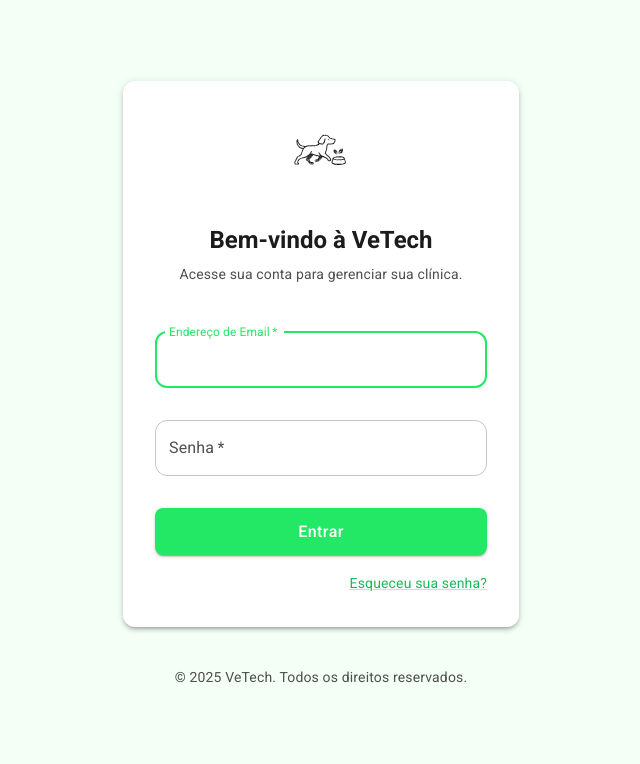
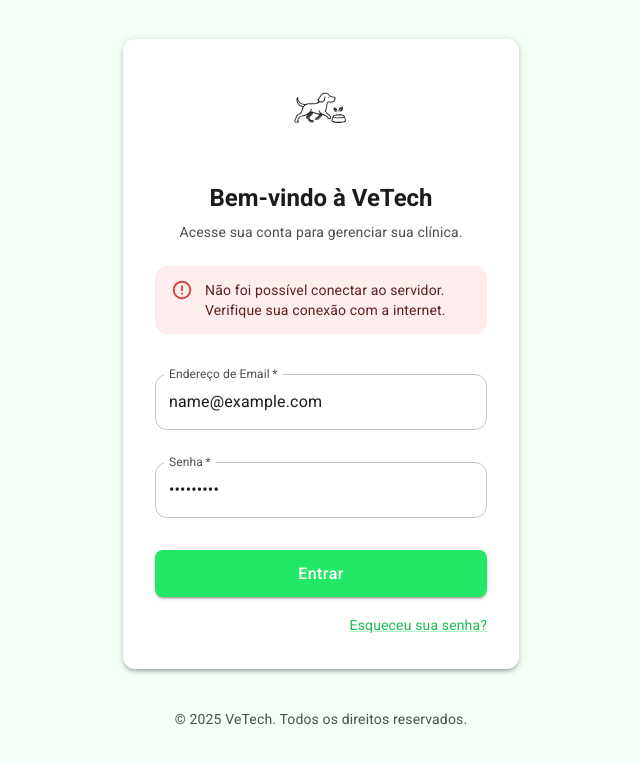
Before and after one commit to andrelaudares/VeTech, a React (Vite) app in the folder frontend/app/: page /login in a window 1280 px wide. Both pictures are taken after typing "name@example.com", "Sample123" into the empty fields and a click on the button "Entrar". Shown: the top 764 px of the page, without its empty margins (319-959 px from the left). Built offline with nearby package versions, Linux system fonts and the light colour scheme; no server answers.

Commit message:
Finalização do desenvolvimento do front-end: Correção na página de login e modais das dietas e atividades

```diff
--- a/frontend/app/src/components/activities/ActivityPlanFormModal.jsx
+++ b/frontend/app/src/components/activities/ActivityPlanFormModal.jsx
@@ -148,7 +148,7 @@ const ActivityPlanFormModal = ({
 
   return (
     <Dialog open={open} onClose={handleCloseModal} maxWidth="md" fullWidth PaperProps={{ sx: { backgroundColor: colors.paperBackground } }}>
-      <DialogTitle sx={{ color: colors.textPrimary, borderBottom: `1px solid ${colors.borderColor}` }}>
+      <DialogTitle sx={{ backgroundColor: '#23e865', color: colors.textPrimary, borderBottom: `1px solid ${colors.borderColor}` }}>
         {isEditing ? 'Editar Plano de Atividade' : 'Novo Plano de Atividade'}
       </DialogTitle>
       <DialogContent sx={{ pt: '20px !important' }}>
@@ -165,13 +165,14 @@ const ActivityPlanFormModal = ({
         <Grid container spacing={2.5}>
           <Grid item xs={12} sm={6}>
             <FormControl fullWidth margin="dense" variant="outlined" error={!!error && !formData.atividade_id}>
-              <InputLabel id="activity-type-select-label">Tipo de Atividade *</InputLabel>
+              <InputLabel id="activity-type-select-label" shrink={true}>Tipo de Atividade *</InputLabel>
               <Select
                 labelId="activity-type-select-label"
                 name="atividade_id"
                 value={formData.atividade_id}
                 onChange={handleChange}
                 label="Tipo de Atividade *"
+                displayEmpty
               >
                 <MenuItem value="">
                   <em>Selecione um tipo de atividade</em>
@@ -213,13 +214,14 @@ const ActivityPlanFormModal = ({
           </Grid>
           <Grid item xs={12} sm={6}>
             <FormControl fullWidth margin="dense" variant="outlined">
-              <InputLabel id="intensity-select-label">Intensidade</InputLabel>
+              <InputLabel id="intensity-select-label" shrink={true}>Intensidade</InputLabel>
               <Select
                 labelId="intensity-select-label"
                 name="intensidade"
                 value={formData.intensidade}
                 onChange={handleChange}
                 label="Intensidade"
+                displayEmpty
               >
                 {intensityOptions.map(opt => (
                   <MenuItem key={opt.value} value={opt.value}>{opt.label}</MenuItem>
--- a/frontend/app/src/components/activities/ActivityTypeFormModal.jsx
+++ b/frontend/app/src/components/activities/ActivityTypeFormModal.jsx
@@ -120,7 +120,7 @@ const ActivityTypeFormModal = ({ open, onClose, activityTypeData, isEditing, onS
 
   return (
     <Dialog open={open} onClose={handleClose} maxWidth="sm" fullWidth PaperProps={{ sx: { backgroundColor: colors.paperBackground } }}>
-      <DialogTitle sx={{ color: colors.textPrimary, borderBottom: `1px solid ${colors.borderColor}` }}>
+      <DialogTitle sx={{ backgroundColor: '#23e865', color: colors.textPrimary, borderBottom: `1px solid ${colors.borderColor}` }}>
         {isEditing ? 'Editar Tipo de Atividade' : 'Novo Tipo de Atividade'}
       </DialogTitle>
       <DialogContent sx={{ pt: '20px !important' }}> {/* Adiciona padding top ao conteúdo */}
@@ -143,13 +143,14 @@ const ActivityTypeFormModal = ({ open, onClose, activityTypeData, isEditing, onS
           </Grid>
           <Grid item xs={12} sm={6}>
             <FormControl fullWidth margin="dense" variant="outlined" error={!!error && !formData.tipo}>
-              <InputLabel id="tipo-atividade-label">Tipo</InputLabel>
+              <InputLabel id="tipo-atividade-label" shrink={true}>Tipo</InputLabel>
               <Select
                 labelId="tipo-atividade-label"
                 name="tipo"
                 value={formData.tipo}
                 onChange={handleChange}
                 label="Tipo"
+                displayEmpty
               >
                 <MenuItem value="">
                   <em>Selecione um tipo</em>
@@ -205,7 +206,7 @@ const ActivityTypeFormModal = ({ open, onClose, activityTypeData, isEditing, onS
             color="primary"
             variant="contained"
             disabled={loading || !formData.nome || !formData.tipo}
-            sx={{ backgroundColor: colors.primaryAction, '&:hover': { backgroundColor: colors.primaryActionHover } }}
+            sx={{ backgroundColor: '#23e865', '&:hover': { backgroundColor: '#008a2e'} }}
         >
           {loading ? <CircularProgress size={24} color="inherit" /> : (isEditing ? 'Salvar Alterações' : 'Criar Tipo')}
         </Button>
--- a/frontend/app/src/components/appointments/AppointmentDetailsModal.jsx
+++ b/frontend/app/src/components/appointments/AppointmentDetailsModal.jsx
@@ -59,7 +59,7 @@ const AppointmentDetailsModal = ({ open, onClose, appointment, getAnimalNameById
 
   return (
     <Dialog open={open} onClose={onClose} maxWidth="sm" fullWidth>
-      <DialogTitle sx={{ backgroundColor: colors.tableHeader, color: colors.textPrimary }}>
+      <DialogTitle sx={{ backgroundColor: '#23e865', color: colors.textPrimary }}>
         Detalhes do Agendamento
       </DialogTitle>
       <DialogContent sx={{ pt: '20px !important' }}>
@@ -96,7 +96,7 @@ const AppointmentDetailsModal = ({ open, onClose, appointment, getAnimalNameById
                 onEdit(); // Depois chama a função para abrir o de edição
             }}
             variant="contained"
-            sx={{ backgroundColor: colors.buttonPrimary, '&:hover': { backgroundColor: '#82a8a0'} }}
+            sx={{ backgroundColor: '#23e865', '&:hover': { backgroundColor: '#008a2e'} }}
         >
             Editar Agendamento
         </Button>
--- a/frontend/app/src/components/diets/DietDetailsModal.jsx
+++ b/frontend/app/src/components/diets/DietDetailsModal.jsx
@@ -62,7 +62,7 @@ const DietDetailsModal = ({ open, onClose, diet, onEdit, onDelete, onAddOption,
 
   return (
     <Dialog open={open} onClose={onClose} maxWidth="md" fullWidth scroll="paper">
-      <DialogTitle sx={{ backgroundColor: colors.primaryAction, color: colors.paperBackground, display: 'flex', justifyContent: 'space-between', alignItems: 'center' }}>
+      <DialogTitle sx={{ backgroundColor: '#23e865', color: colors.paperBackground, display: 'flex', justifyContent: 'space-between', alignItems: 'center' }}>
         Detalhes do Plano de Dieta
         <IconButton onClick={onClose} sx={{ color: colors.paperBackground }}>
           <CloseIcon />
@@ -116,9 +116,9 @@ const DietDetailsModal = ({ open, onClose, diet, onEdit, onDelete, onAddOption,
                     onClick={() => onAddOption(diet.id)} // Chama handleOpenAddOptionModal da DietsPage
                     size="small"
                     sx={{
-                        backgroundColor: colors.secondaryAction,
+                        backgroundColor: '#23e865',
                         color: colors.textPrimary,
-                        '&:hover': { backgroundColor: colors.secondaryActionHover },
+                        '&:hover': { backgroundColor: '#008a2e' },
                     }}
                     >Adicionar Opção
                 </Button>
--- a/frontend/app/src/components/diets/DietFormModal.jsx
+++ b/frontend/app/src/components/diets/DietFormModal.jsx
@@ -282,11 +282,11 @@ const DietFormModal = ({ open, onClose, animalId, dietData, isEditing, onSaveSuc
 
       {/* Diálogo de confirmação para adicionar opção */}
       <Dialog open={showAddOptionDialog} onClose={() => {}} maxWidth="sm" fullWidth>
-        <DialogTitle sx={{ backgroundColor: colors.primaryAction, color: colors.paperBackground }}>
+        <DialogTitle sx={{ backgroundColor: '#23e865', color: colors.paperBackground }}>
           Dieta Criada com Sucesso! 🎉
         </DialogTitle>
         <DialogContent sx={{ pt: 3 }}>
-          <DialogContentText sx={{ mb: 2, fontSize: '1rem' }}>
+          <DialogContentText sx={{ mb: 2, mt: 2, fontSize: '1rem' }}>
             Sua dieta foi criada com sucesso! Agora você pode adicionar opções específicas com detalhes como:
           </DialogContentText>
           <Box component="ul" sx={{ pl: 2, mb: 2 }}>
@@ -308,8 +308,8 @@ const DietFormModal = ({ open, onClose, animalId, dietData, isEditing, onSaveSuc
             onClick={handleAddOptionYes}
             variant="contained"
             sx={{
-              backgroundColor: colors.primaryAction,
-              '&:hover': { backgroundColor: colors.primaryActionHover }
+              backgroundColor: '#23e865',
+              '&:hover': { backgroundColor: '#008a2e' }
             }}
           >
             Sim, adicionar opção
--- a/frontend/app/src/components/diets/DietOptionFormModal.jsx
+++ b/frontend/app/src/components/diets/DietOptionFormModal.jsx
@@ -131,7 +131,7 @@ const DietOptionFormModal = ({ open, onClose, dietId, optionData, isEditing, onS
 
   return (
     <Dialog open={open} onClose={handleCloseModal} maxWidth="sm" fullWidth PaperProps={{ component: 'form', onSubmit: handleSubmit }}>
-      <DialogTitle sx={{ backgroundColor: colors.secondaryAction, color: colors.textPrimary }}>
+      <DialogTitle sx={{ backgroundColor: '#23e865', color: colors.textPrimary }}>
         {isEditing ? 'Editar Opção de Dieta' : 'Nova Opção de Dieta'}
       </DialogTitle>
       <DialogContent sx={{ pt: 3 }}>
@@ -233,8 +233,8 @@ const DietOptionFormModal = ({ open, onClose, dietId, optionData, isEditing, onS
           variant="contained"
           disabled={loading}
           sx={{
-            backgroundColor: colors.primaryAction,
-            '&:hover': { backgroundColor: colors.primaryActionHover },
+            backgroundColor: '#23e865',
+            '&:hover': { backgroundColor: '#008a2e' },
             minWidth: '120px', // Ajustar largura
           }}
         >
--- a/frontend/app/src/contexts/AuthContext.jsx
+++ b/frontend/app/src/contexts/AuthContext.jsx
@@ -1,74 +1,119 @@
+// AuthContext.js
+
 import React, { createContext, useState, useContext, useEffect, useCallback } from 'react';
 import api from '../services/api';
 import authService from '../services/authService';
-import clinicService from '../services/clinicService'; // Importar clinicService
+import clinicService from '../services/clinicService';
 
 const AuthContext = createContext(null);
 
 export const AuthProvider = ({ children }) => {
   const [user, setUser] = useState(null);
   const [token, setToken] = useState(localStorage.getItem('viteToken'));
-  const [loading, setLoading] = useState(true); // Começa true para indicar que estamos carregando/verificando
+  const [loading, setLoading] = useState(true);
+  const [authError, setAuthError] = useState(null); // ESTADO PARA ERROS DE AUTENTICAÇÃO
 
   const logout = useCallback(async () => {
+    console.log("AuthContext: Iniciando logout...");
     try {
-      await authService.logout(); // Chamar a API de logout
+      await authService.logout();
+      console.log("AuthContext: Logout na API bem-sucedido.");
     } catch (error) {
-      console.error("Erro na API de logout:", error);
-      // Mesmo se a API de logout falhar, continuamos com o logout no cliente
+      console.error("AuthContext: Erro na API de logout:", error);
     }
     localStorage.removeItem('viteToken');
     api.defaults.headers.Authorization = null;
     setUser(null);
     setToken(null);
+    setAuthError(null);
+    console.log("AuthContext: Logout concluído, estado limpo.");
   }, []);
 
   const fetchProfileAndSetUser = useCallback(async (currentToken) => {
+    console.log("AuthContext: Tentando buscar perfil com token...");
     if (currentToken) {
       api.defaults.headers.Authorization = `Bearer ${currentToken}`;
       try {
         const response = await clinicService.getProfile();
-        setUser(response.data); // Supõe que response.data é o objeto do usuário/clínica
+        setUser(response.data);
         setToken(currentToken);
+        setAuthError(null);
+        console.log("AuthContext: Perfil carregado com sucesso.");
       } catch (error) {
-        console.error("Falha ao buscar perfil ou token inválido:", error);
-        await logout(); // Faz logout se não conseguir buscar o perfil
+        console.error("AuthContext: Falha ao buscar perfil ou token inválido:", error);
+        await logout();
+        setAuthError('Sua sessão expirou ou é inválida. Faça login novamente.');
       }
     }
     setLoading(false);
+    console.log("AuthContext: Fim do carregamento inicial.");
   }, [logout]);
 
   useEffect(() => {
+    console.log("AuthContext: useEffect de carregamento inicial.");
     const storedToken = localStorage.getItem('viteToken');
     if (storedToken) {
       fetchProfileAndSetUser(storedToken);
     } else {
-      setLoading(false); // Se não há token, não estamos autenticados e não estamos carregando
+      setLoading(false);
+      console.log("AuthContext: Nenhum token armazenado, carregamento inicial concluído.");
     }
   }, [fetchProfileAndSetUser]);
 
   const login = async (email, password) => {
+    console.log("AuthContext: Tentando login para:", email);
     setLoading(true);
+    setAuthError(null); // Limpa qualquer erro anterior
+
     try {
       const response = await authService.login(email, password);
       const { access_token, clinic } = response.data;
 
       localStorage.setItem('viteToken', access_token);
       api.defaults.headers.Authorization = `Bearer ${access_token}`;
-      setUser(clinic); // A API de login já retorna os dados da clínica
+      setUser(clinic);
       setToken(access_token);
       setLoading(false);
+      console.log("AuthContext: Login bem-sucedido. Usuário:", clinic);
       return clinic;
     } catch (error) {
-      console.error('Falha no login:', error);
-      await logout(); // Garante que o estado seja limpo em caso de falha no login
+      console.error('AuthContext: Erro capturado na função login:', error);
+
+      let errorMessage = 'Ocorreu um erro ao tentar fazer login. Por favor, tente novamente.';
+      if (error.response) {
+        console.log("AuthContext: Erro de resposta da API. Status:", error.response.status, "Dados:", error.response.data);
+        if (error.response.status === 401) {
+          errorMessage = 'Email ou senha incorretos.';
+        } else if (error.response.data && error.response.data.detail) {
+          errorMessage = error.response.data.detail;
+        } else {
+          errorMessage = `Erro do servidor: ${error.response.status}`;
+        }
+      } else if (error.request) {
+        console.log("AuthContext: Erro de requisição (sem resposta do servidor).");
+        errorMessage = 'Não foi possível conectar ao servidor. Verifique sua conexão com a internet.';
+      } else {
+        console.log("AuthContext: Outro tipo de erro na requisição.");
+        errorMessage = `Erro inesperado: ${error.message}`;
+      }
+
+      setAuthError(errorMessage); // DEFINE A MENSAGEM DE ERRO
+      console.log("AuthContext: authError definido como:", errorMessage);
+
+      // Limpeza em caso de falha no login
+      localStorage.removeItem('viteToken');
+      api.defaults.headers.Authorization = null;
+      setUser(null);
+      setToken(null);
+
       setLoading(false);
-      throw error;
+      console.log("AuthContext: Login falhou, token e usuário limpos.");
+      throw error; // RELANÇA O ERRO
     }
   };
 
   return (
-    <AuthContext.Provider value={{ user, token, login, logout, isAuthenticated: !!token, loading }}>
+    <AuthContext.Provider value={{ user, token, login, logout, isAuthenticated: !!token, loading, authError }}>
       {children}
     </AuthContext.Provider>
   );
@@ -76,7 +121,7 @@ export const AuthProvider = ({ children }) => {
 
 export const useAuth = () => {
   const context = useContext(AuthContext);
-  if (context === undefined || context === null) { // Adicionado cheque para null
+  if (context === undefined || context === null) {
     throw new Error('useAuth deve ser usado dentro de um AuthProvider');
   }
   return context;
--- a/frontend/app/src/pages/DashboardPage.jsx
+++ b/frontend/app/src/pages/DashboardPage.jsx
@@ -210,7 +210,7 @@ const DashboardPage = () => {
           <TableContainer>
             <Table>
               <TableHead>
-                <TableRow>
+                <TableRow style={{backgroundColor: '#23e865'}}>
                   <TableCell>Animal</TableCell>
                   <TableCell>Dono</TableCell>
                   <TableCell>Horário</TableCell>
--- a/frontend/app/src/pages/LoginPage.jsx
+++ b/frontend/app/src/pages/LoginPage.jsx
@@ -1,11 +1,8 @@
 import { useForm } from 'react-hook-form';
 import { useAuth } from '../contexts/AuthContext';
 import { useNavigate } from 'react-router-dom';
-// import { LockOutlined } from '@mui/icons-material'; // Não será mais usado
-import logoVetech from '../assets/logo.svg'; // Importando o logo
+import logoVetech from '../assets/logo.svg';
 
-// Importações do Material UI
-// import Avatar from '@mui/material/Avatar'; // Não será mais usado para o ícone
 import Button from '@mui/material/Button';
 import TextField from '@mui/material/TextField';
 import Link from '@mui/material/Link';
@@ -15,40 +12,71 @@ import Typography from '@mui/material/Typography';
 import Container from '@mui/material/Container';
 import CircularProgress from '@mui/material/CircularProgress';
 import Alert from '@mui/material/Alert';
-import Paper from '@mui/material/Paper'; // Para um card mais suave
-
-// O tema darkTheme local não é mais necessário, pois o tema global está em main.jsx
-// const darkTheme = createTheme({...});
+import Paper from '@mui/material/Paper';
+import { useState, useEffect } from 'react'; // Importar useState e useEffect
 
 const LoginPage = () => {
   const { register, handleSubmit, formState: { errors } } = useForm();
-  const { login, error: authError, loading } = useAuth(); // Renomeado error para authError para evitar conflito
+  // Renomeamos 'error' para 'authError' no useAuth para evitar conflito com o nome padrão 'error'
+  // Removendo 'loading' daqui pois usaremos um estado local para o botão.
+  const { login, authError } = useAuth();
   const navigate = useNavigate();
-  // const [loginError, setLoginError] = useState(''); // Removido, usando authError diretamente
+
+  // Novo estado local para controlar o loading do botão
+  const [isButtonLoading, setIsButtonLoading] = useState(false);
+  // Estado para a animação de shake
+  const [shouldShake, setShouldShake] = useState(false);
 
   const onSubmit = async (data) => {
-    // setLoginError(''); // Removido
+    console.log("LoginPage: Formulário submetido. Dados:", data);
+    setShouldShake(false); // Resetar tremor ao submeter
+    setIsButtonLoading(true); // Ativar loading no botão
+
     try {
+      console.log("LoginPage: Chamando a função login do AuthContext...");
       await login(data.email, data.password);
-      navigate('/dashboard');
+      console.log("LoginPage: Login bem-sucedido. Navegando para /inicio...");
+      navigate('/inicio'); // Ajustado para /inicio conforme suas rotas protegidas
     } catch (err) {
-      // O AuthContext já deve estar tratando e expondo o erro através de 'authError'
-      // Se precisar de uma mensagem específica aqui, pode-se adicionar, mas vamos tentar usar o erro global primeiro.
-      console.error("Erro no login:", err.response || err);
+      // O erro é capturado aqui. O AuthContext já deve ter setado 'authError'.
+      console.error("LoginPage: Erro no login capturado no componente:", err.response || err);
+      // setShouldShake(true); // O useEffect abaixo já vai cuidar disso
+      console.log("LoginPage: authError do AuthContext (após render):", authError);
+      // Não é necessário setar o shouldShake aqui diretamente, o useEffect logo abaixo fará isso
+    } finally {
+      setIsButtonLoading(false); // Desativar loading no botão, independente de sucesso ou falha
     }
   };
+
+  // Efeito para limpar o tremor após a animação
+  useEffect(() => {
+    if (shouldShake) {
+      const timer = setTimeout(() => {
+        setShouldShake(false);
+      }, 500); // Duração da animação
+      return () => clearTimeout(timer);
+    }
+  }, [shouldShake]);
+
+  // Efeito para ativar o tremor sempre que um novo erro de autenticação surgir
+  useEffect(() => {
+    if (authError) {
+      setShouldShake(true);
+      // console.log("LoginPage: authError atualizado, ativando shake.");
+    }
+  }, [authError]); // Depende do authError do contexto
 
   return (
     <Container component="main" maxWidth="xs" sx={{ display: 'flex', flexDirection: 'column', alignItems: 'center', justifyContent: 'center', minHeight: '100vh' }}>
       <Paper elevation={3} sx={{
-        padding: 4, // Aumentar padding
+        padding: 4,
         display: 'flex',
         flexDirection: 'column',
         alignItems: 'center',
-        width: '100%', // Garantir que o Paper ocupe a largura do Container
-        borderRadius: '12px', // Bordas mais suaves
-      }}>
-        <Box sx={{ mb: 3 }}> {/* Adiciona margem abaixo do logo */}
+        width: '100%',
+        borderRadius: '12px',
+      }} className={shouldShake ? 'shake-animation' : ''}> {/* Aplicar classe de animação */}
+        <Box sx={{ mb: 3 }}>
           <img onClick={() => navigate('/')} src={logoVetech} alt="VeTech Logo" style={{ height: '80px', cursor: 'pointer'}} />
         </Box>
         <Typography component="h1" variant="h5" sx={{ mb: 1 }}>
@@ -60,7 +88,7 @@ const LoginPage = () => {
 
         {authError && (
           <Alert severity="error" sx={{ width: '100%', mb: 2 }}>
-            {typeof authError === 'string' ? authError : (authError.response?.data?.detail || 'Email ou senha incorretos.')}
+            {authError}
           </Alert>
         )}
 
@@ -103,11 +131,11 @@ const LoginPage = () => {
             type="submit"
             fullWidth
             variant="contained"
-            color="primary" // Usa a cor primária do tema
-            disabled={loading}
-            sx={{ mt: 2, mb: 2, py: 1.2, fontSize: '1rem', borderRadius: '8px' }} // Ajustes no botão
+            color="primary"
+            disabled={isButtonLoading} // Usa o novo estado local de loading
+            sx={{ mt: 2, mb: 2, py: 1.2, fontSize: '1rem', borderRadius: '8px' }}
           >
-            {loading ? <CircularProgress size={24} color="inherit" /> : 'Entrar'}
+            {isButtonLoading ? <CircularProgress size={24} color="inherit" /> : 'Entrar'}
           </Button>
           <Grid container justifyContent="flex-end">
             <Grid item>
```
Also changed, not shown: frontend/app/src/routes/index.jsx (+21 -7 lines).
